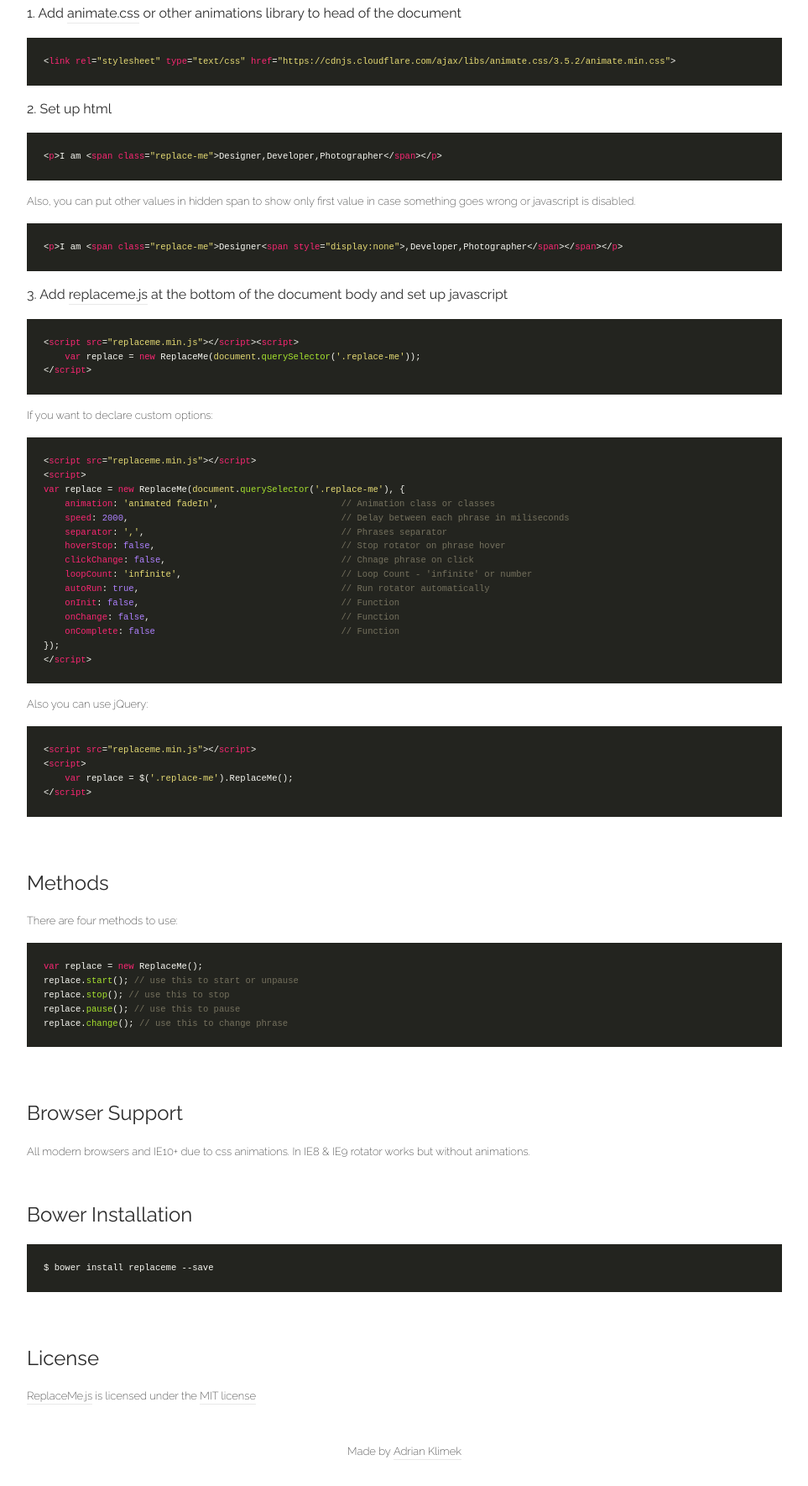
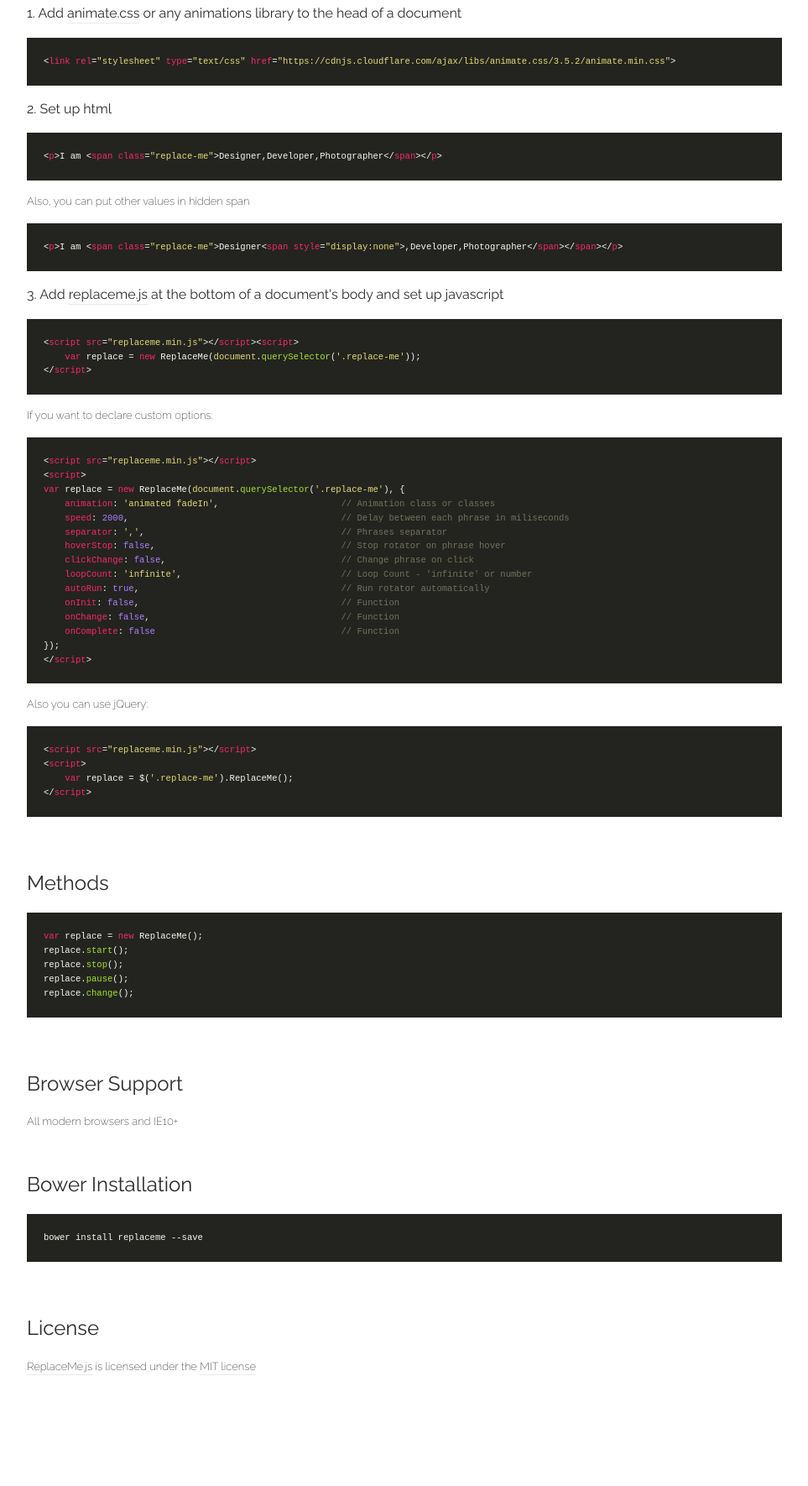
Before and after one commit to adrianklimek/replaceme, a plain HTML site: page index.html in a window 1280 px wide. Shown: the part 628-2398 px from the top of the page at 84% size, without its empty margins (158-1121 px from the left). After the commit the page ends 2281 px from the top, so only its background shows below. Drawn offline with nearby package versions, Linux system fonts and the light colour scheme; a script that the page names is missing.

Commit message:
Update index.html

```diff
--- a/index.html
+++ b/index.html
@@ -1,15 +1,11 @@
 <!DOCTYPE html>
-<html>
+<html lang="en">
     <head>
         <meta charset="UTF-8">
         <meta http-equiv="x-ua-compatible" content="ie=edge">
-        <meta name="viewport" content="width=device-width, initial-scale=1.0, maximum-scale=1.0, user-scalable=no">
-        <meta name="HandheldFriendly" content="True">
-        <meta name="MobileOptimized" content="320">
-        <meta http-equiv="cleartype" content="on">
-        <title>ReplaceMe.js - Text Rotating Component in Pure JavaScript.</title>
-        <meta name="description" content="Text Rotating Component in Pure JavaScript.">
-        <meta name="keywords" content="javascript, plugin, text, animation">
+        <meta name="viewport" content="width=device-width, initial-scale=1.0">
+        <title>ReplaceMe.js — text rotator</title>
+        <meta name="description" content="Text rotator written in vanilla JS">
         <meta name="authors" content="Adrian Klimek">
         <meta name="theme-color" content="#ca2c67">
 
@@ -216,7 +212,7 @@
 
             <header id="header" class="section-content">
                 <a href="https://adrianklimek.github.io/ReplaceMe/" class="logo-link"><img src="images/logo.png" class="image-logo animated fadeInDown" alt="Text Rotating Component in Pure JavaScript." width="64" height="64"></a>
-                <h1 class="animated fadeIn">ReplaceMe.js is a <strong class="replace-me">lightweight<span style="display:none;">, simple, customizable</span></span></strong> text rotating component written in pure JavaScript.</h1>
+                <h1 class="animated fadeIn">ReplaceMe.js is a <strong class="replace-me">lightweight<span style="display:none;">, simple, customizable</span></span></strong><br>text rotator written in vanilla JavaScript</h1>
                 <div class="button-wrapper">
                     <a href="https://raw.githubusercontent.com/adrianklimek/ReplaceMe/master/dist/replaceme.min.js" class="button">Download</a>
                     <p><small>v1.1.0 ~ 2.6kb minified</small></p>
@@ -231,15 +227,15 @@
             <section id="usage-content" class="section-content">
                 <h2>Usage</h2>
 
-                <h3>1. Add <a href="https://daneden.github.io/animate.css/">animate.css</a> or other animations library to head of the document</h3>
+                <h3>1. Add <a href="https://daneden.github.io/animate.css/">animate.css</a> or any animations library to the head of a document</h3>
                 <pre><code class="html">&lt;link rel=&quot;stylesheet&quot; type=&quot;text/css&quot; href=&quot;https://cdnjs.cloudflare.com/ajax/libs/animate.css/3.5.2/animate.min.css&quot;&gt;</code></pre>
 
                 <h3>2. Set up html</h3>
                 <pre><code class="html">&lt;p&gt;I am &lt;span class=&quot;replace-me&quot;&gt;Designer,Developer,Photographer&lt;/span&gt;&lt;/p&gt;</code></pre>
-                <p>Also, you can put other values in hidden span to show only first value in case something goes wrong or javascript is disabled.</p>
+                <p>Also, you can put other values in hidden span</p>
                 <pre><code class="html">&lt;p&gt;I am &lt;span class=&quot;replace-me&quot;&gt;Designer&lt;span style=&quot;display:none&quot;&gt;,Developer,Photographer&lt;/span&gt;&lt;/span&gt;&lt;/p&gt;</code></pre>
 
-                <h3>3. Add <a href="https://github.com/adrianklimek/ReplaceMe/">replaceme.js</a> at the bottom of the document body and set up javascript</h3>
+                <h3>3. Add <a href="https://github.com/adrianklimek/ReplaceMe/">replaceme.js</a> at the bottom of a document's body and set up javascript</h3>
                 <pre><code class="html">&lt;script src=&quot;replaceme.min.js&quot;&gt;&lt;/script&gt;&lt;script&gt;
     var replace = new ReplaceMe(document.querySelector('.replace-me'));
 &lt;/script&gt;</code></pre>
@@ -251,7 +247,7 @@ var replace = new ReplaceMe(document.querySelector('.replace-me'), {
     speed: 2000,                                        // Delay between each phrase in miliseconds
     separator: ',',                                     // Phrases separator
     hoverStop: false,                                   // Stop rotator on phrase hover
-    clickChange: false,                                 // Chnage phrase on click
+    clickChange: false,                                 // Change phrase on click
     loopCount: 'infinite',                              // Loop Count - 'infinite' or number
     autoRun: true,                                      // Run rotator automatically
     onInit: false,                                      // Function
@@ -268,33 +264,27 @@ var replace = new ReplaceMe(document.querySelector('.replace-me'), {
 
             <section id="methods-content" class="section-content">
                 <h2>Methods</h2>
-                <p>There are four methods to use:</p>
                 <pre><code class="js">var replace = new ReplaceMe();
-replace.start(); // use this to start or unpause
-replace.stop(); // use this to stop
-replace.pause(); // use this to pause
-replace.change(); // use this to change phrase</code></pre>
+replace.start();
+replace.stop();
+replace.pause();
+replace.change();</code></pre>
             </section>
 
             <section id="browser-content" class="section-content">
                 <h2>Browser Support</h2>
-                <p>All modern browsers and IE10+ due to css animations. In IE8 & IE9 rotator works but without animations.</p>
+                <p>All modern browsers and IE10+</p>
             </section>
 
             <section id="bower-content" class="section-content">
                 <h2>Bower Installation</h2>
-                <pre><code class="js hljs">$ bower install replaceme --save</code></pre>
+                <pre><code class="js hljs">bower install replaceme --save</code></pre>
             </section>
 
             <section id="license-content" class="section-content">
                 <h2>License</h2>
                 <p><a href="https://github.com/adrianklimek/ReplaceMe">ReplaceMe.js</a> is licensed under the <a href="http://opensource.org/licenses/MIT">MIT license</a></p>
             </section>
-
-            <footer id="footer">
-                <p>Made by <a href="https://github.com/adrianklimek">Adrian Klimek</a></p>
-            </footer>
-
         </main>
 
         <a href="https://github.com/adrianklimek/ReplaceMe" class="github-corner" aria-label="View source on Github"><svg width="80" height="80" viewBox="0 0 250 250" style="fill:#ca2c67; color:#fff; position: absolute; top: 0; border: 0; right: 0;" aria-hidden="true"><path d="M0,0 L115,115 L130,115 L142,142 L250,250 L250,0 Z"></path><path d="M128.3,109.0 C113.8,99.7 119.0,89.6 119.0,89.6 C122.0,82.7 120.5,78.6 120.5,78.6 C119.2,72.0 123.4,76.3 123.4,76.3 C127.3,80.9 125.5,87.3 125.5,87.3 C122.9,97.6 130.6,101.9 134.4,103.2" fill="currentColor" style="transform-origin: 130px 106px;" class="octo-arm"></path><path d="M115.0,115.0 C114.9,115.1 118.7,116.5 119.8,115.4 L133.7,101.6 C136.9,99.2 139.9,98.4 142.2,98.6 C133.8,88.0 127.5,74.4 143.8,58.0 C148.5,53.4 154.0,51.2 159.7,51.0 C160.3,49.4 163.2,43.6 171.4,40.1 C171.4,40.1 176.1,42.5 178.8,56.2 C183.1,58.6 187.2,61.8 190.9,65.4 C194.5,69.0 197.7,73.2 200.1,77.6 C213.8,80.2 216.3,84.9 216.3,84.9 C212.7,93.1 206.9,96.0 205.4,96.6 C205.1,102.4 203.0,107.8 198.3,112.5 C181.9,128.9 168.3,122.5 157.7,114.1 C157.9,116.9 156.7,120.9 152.7,124.9 L141.0,136.5 C139.8,137.7 141.6,141.9 141.8,141.8 Z" fill="currentColor" class="octo-body"></path></svg></a>
```
